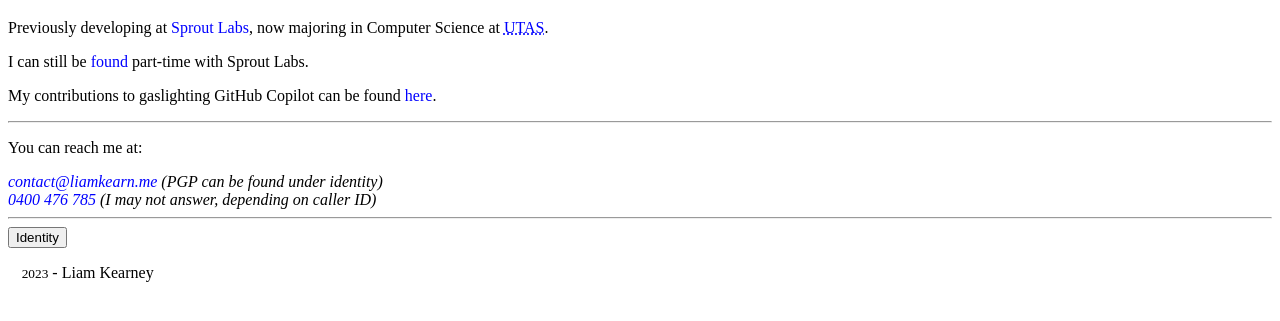
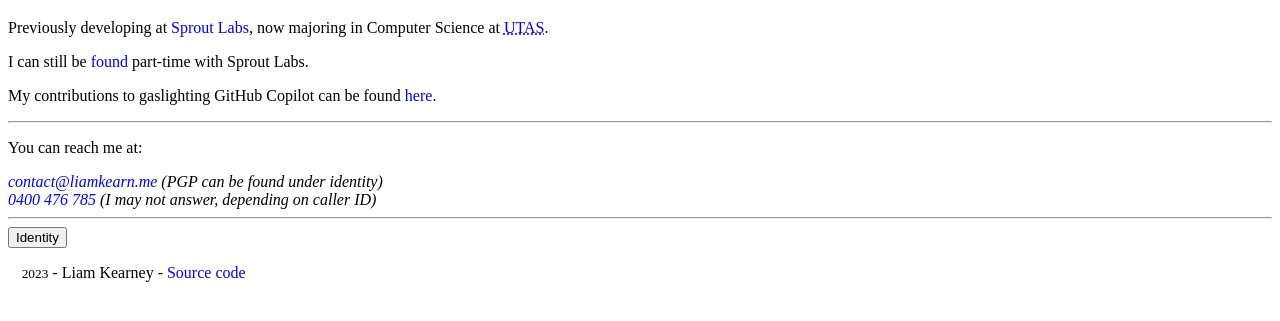
Before and after one commit to LiamKearn/blog, a website: page content/index.html in a window 1280 px wide. Shown: the part 61-382 px from the top of the page. Drawn offline with Linux system fonts and the light colour scheme.

Commit message:
Content: Link to website's source code.

```diff
--- a/content/index.html
+++ b/content/index.html
@@ -132,7 +132,7 @@ ssh-ed25519 AAAAC3NzaC1lZDI1NTE5AAAAINR9F1sZc7Mtl2jM7jkgNaFljr9klZj8wTT0/p9tuL5w
         </form>
     </dialog>
     <footer>
-        <p><small>🄍 <time datetime="2023-08-23">2023</time></small> - Liam Kearney</p>
+        <p><small>🄍 <time datetime="2023-08-23">2023</time></small> - Liam Kearney - <a href="https://github.com/LiamKearn/blog">Source code</a></p>
     </footer>
 </body>
 
```
